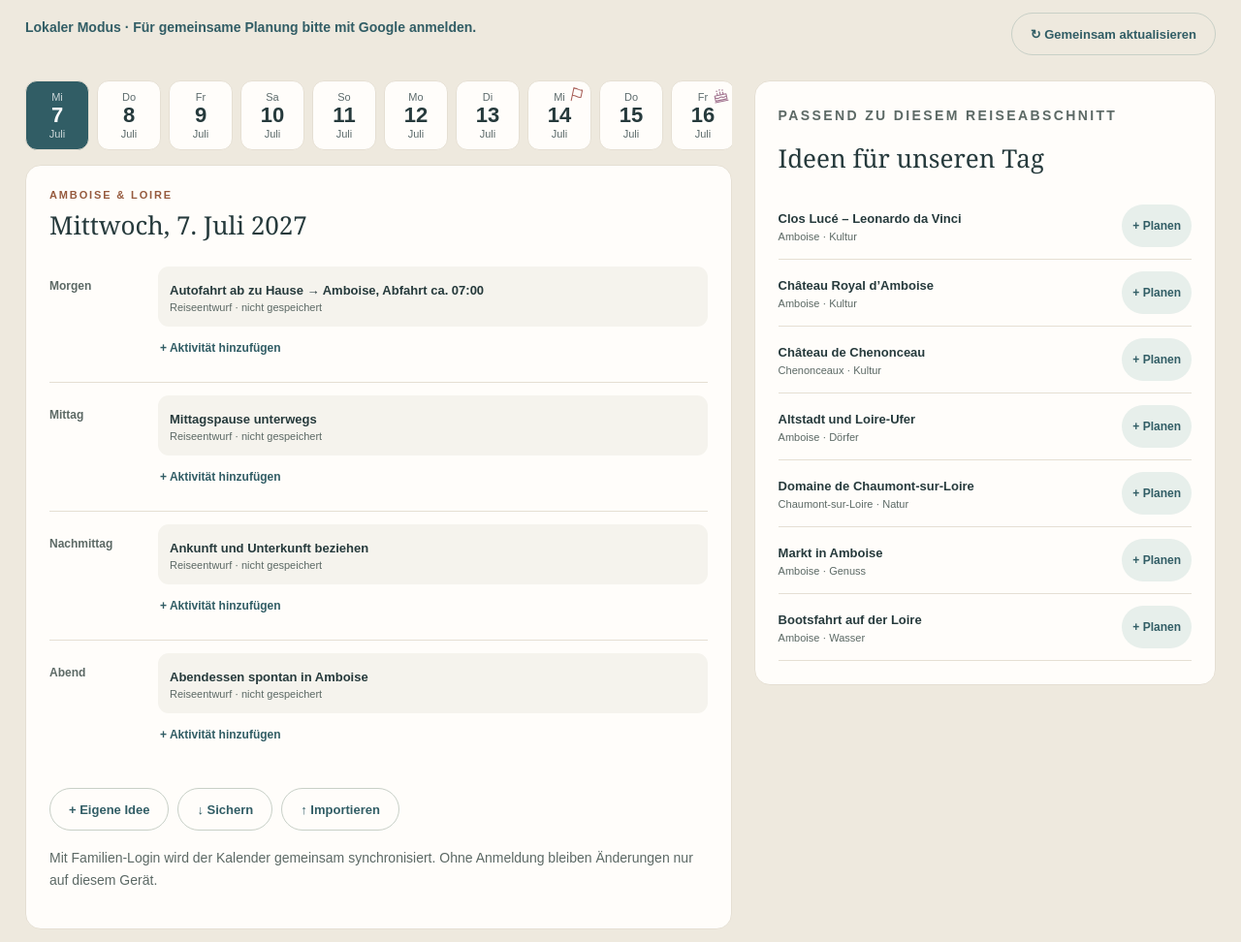
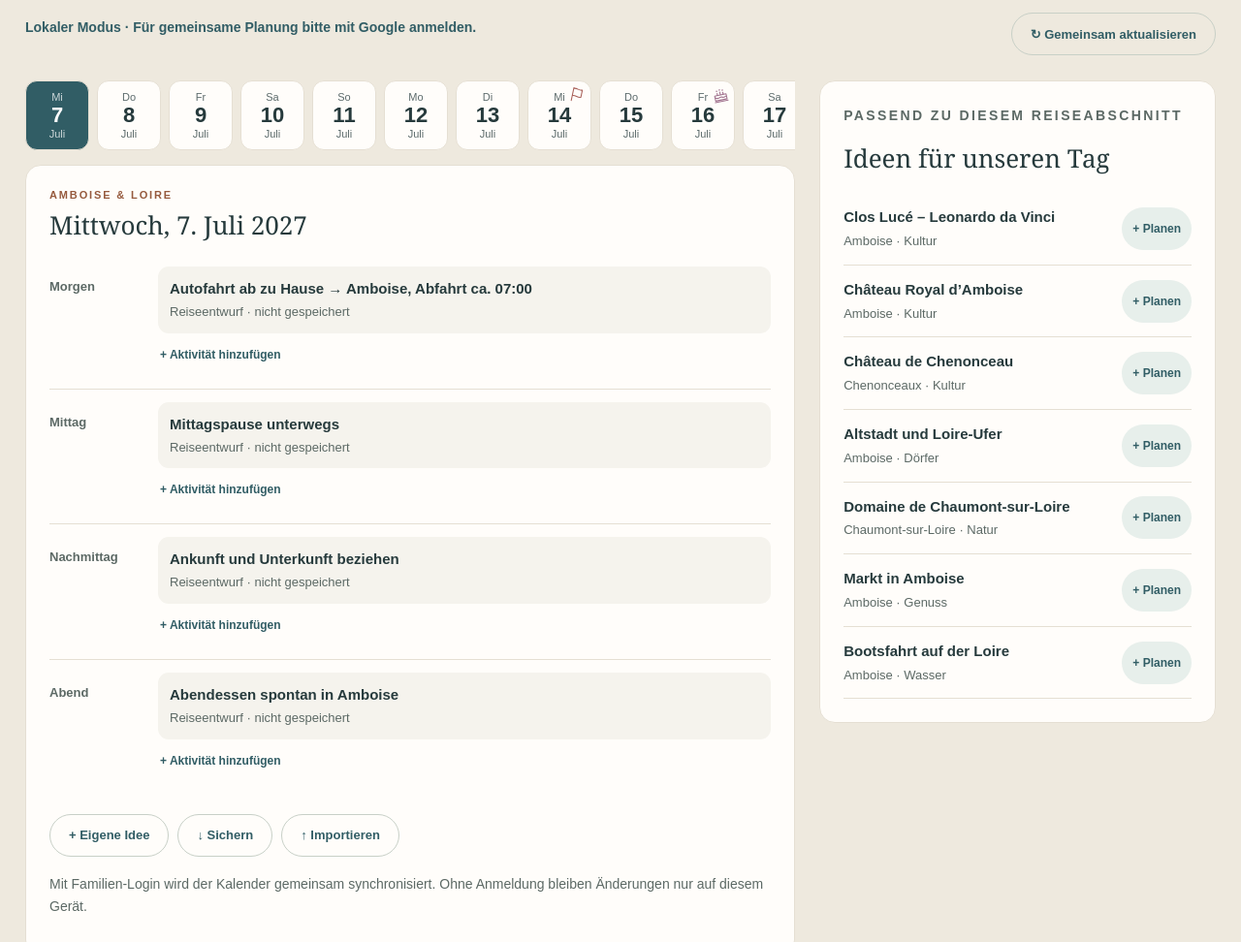
Before and after one commit to mikefaehCH/Sommer2027, a website: page index.html in a window 1280 px wide. Shown: the part 1786-2758 px from the top of the page at 97% size. Drawn offline with nearby package versions, Linux system fonts and the light colour scheme.

Commit message:
style: improve planner proportions and recommendation readability

```diff
--- a/style.css
+++ b/style.css
@@ -259,8 +259,8 @@ a {
 }
 .planner {
   display: grid;
-  grid-template-columns: 1.3fr 0.85fr;
-  gap: 23px;
+  grid-template-columns: minmax(0, 1.65fr) minmax(310px, 0.85fr);
+  gap: clamp(16px, 2vw, 28px);
   margin-top: 26px;
   align-items: start;
 }
@@ -1679,3 +1679,13 @@ select {
   clip: rect(0 0 0 0);
   white-space: nowrap;
 }
+
+/* Planner readability: keep recommendations compact and the schedule dominant. */
+.planner > *, .slot > * { min-width: 0; }
+.planner .slotentry strong, .planner .suggestionrow strong { font-size: 15px; line-height: 1.45; }
+.planner .slotentry small, .planner .suggestionrow small { font-size: 13px; line-height: 1.45; }
+.planner .slotname { font-size: 13px; }
+.planner .suggestionrow { padding: 14px 0; }
+@media (max-width: 900px) {
+  .planner { grid-template-columns: minmax(0, 1fr); }
+}
```
